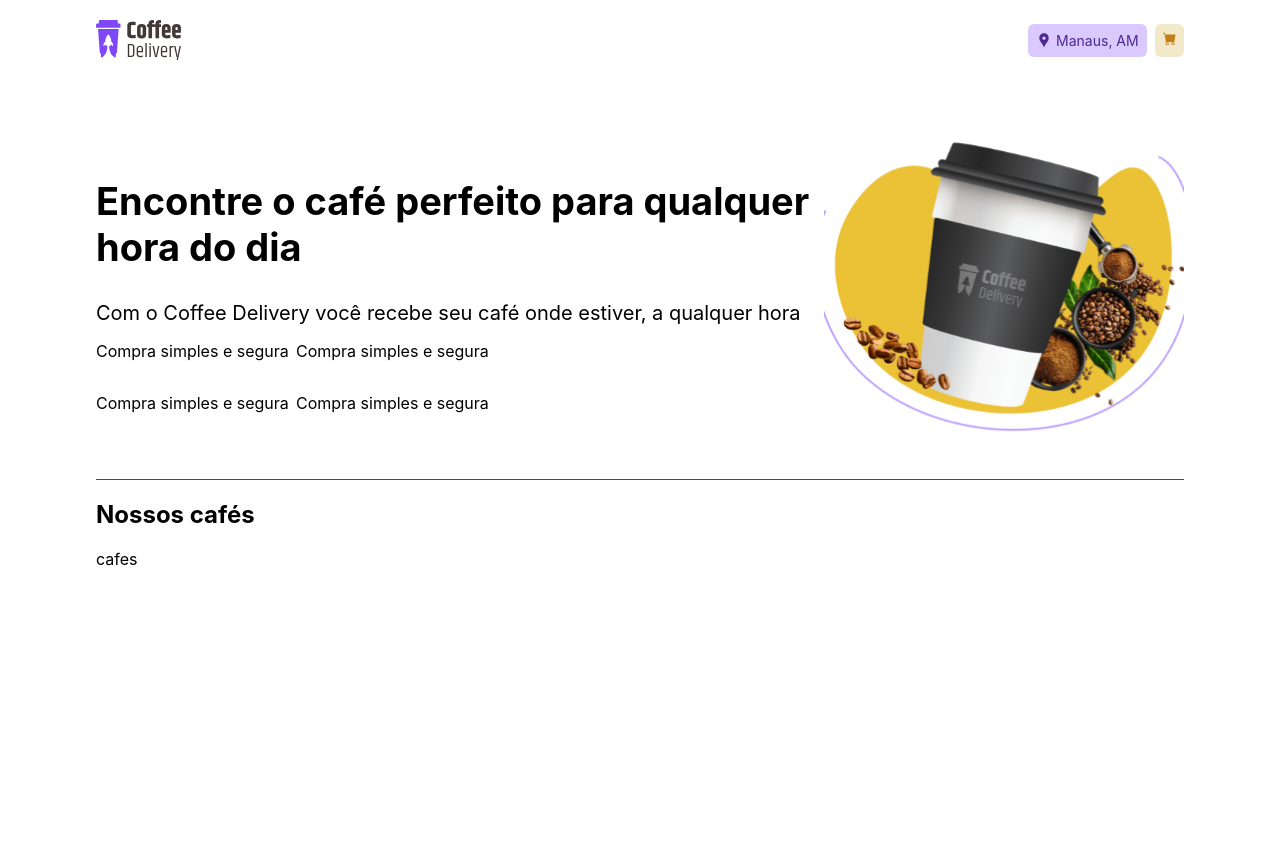
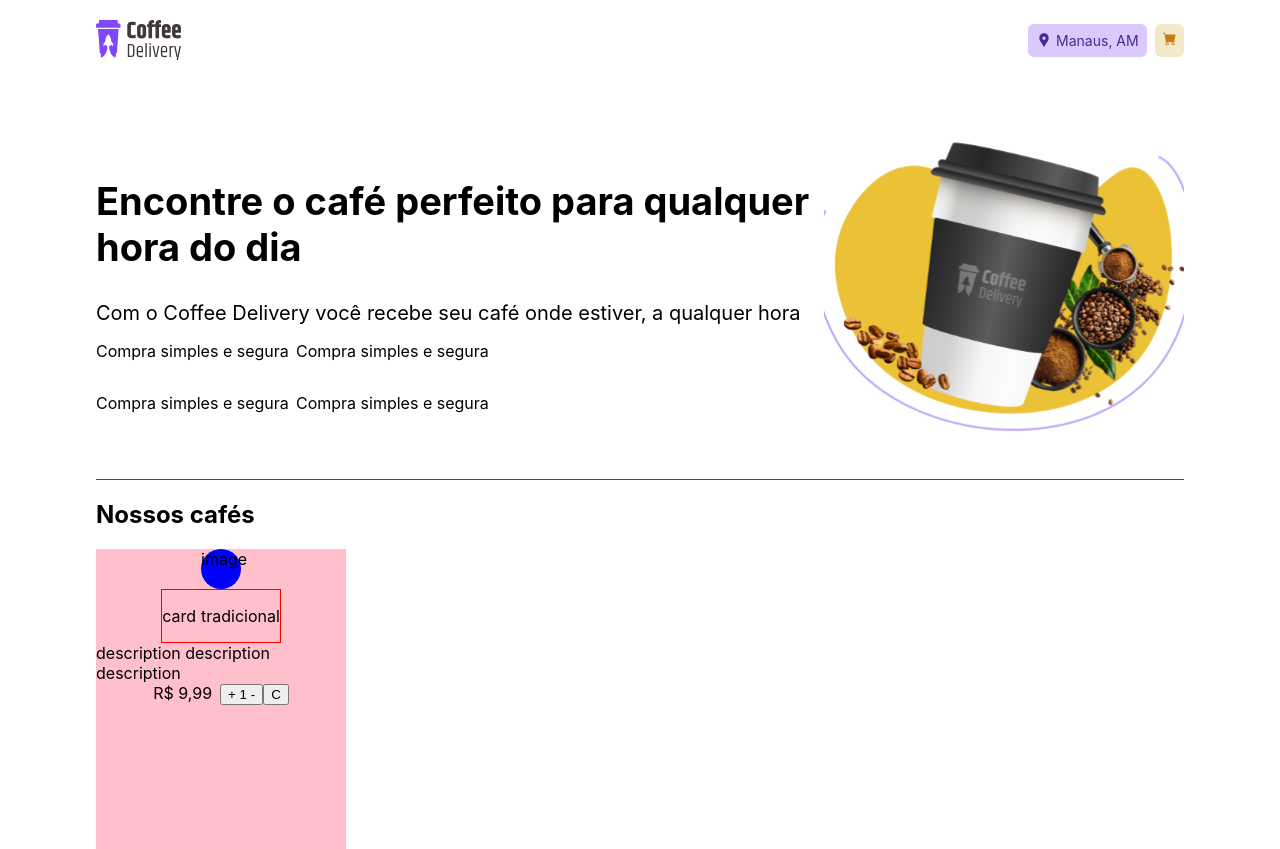
Before and after one commit to flavianahmias/rocket-coffee-delivery, a React (Create React App) app: page / in a window 1280 px wide. Before the commit the page ends 800 px from the top, so only its background shows below. Built offline with nearby package versions, Linux system fonts and the light colour scheme.

Commit message:
feat: create structure for coffee card

```diff
--- /dev/null
+++ b/src/components/card/index.js
@@ -0,0 +1,39 @@
+import React from "react";
+import styles from "./styles.module.scss";
+
+function Card() {
+  const nome = "expresso tradicional";
+  const tags = ["card", "tradicional"];
+  const description = "description description description";
+  const value = "9,99";
+
+  //https://www.figma.com/file/9voOXFDUMIRJxFzTKhzC5p/Coffee-Delivery-%E2%80%A2-Desafio-React-(Copy)?node-id=220%3A1450&mode=dev
+
+  return (
+    <div className={styles.card}>
+      <div className={styles.image}>image</div>
+
+      <div className={styles.tags}>
+        {tags.map((tag, index) => {
+          return <p key={index}>{tag}</p>;
+        })}
+      </div>
+
+      <span> {description}</span>
+
+      <div className={styles.infos}>
+        <span>R$ {value}</span>
+
+        <div className={styles.actions}>
+          <div className={styles.quantity}>
+            <button> + 1 -</button>
+
+            <button>C</button>
+          </div>
+        </div>
+      </div>
+    </div>
+  );
+}
+
+export default Card;
--- /dev/null
+++ b/src/components/card/styles.module.scss
@@ -0,0 +1,29 @@
+.card {
+  width: 250px;
+  height: 300px;
+  background-color: pink;
+  justify-content: start;
+  align-items: center;
+  display: flex;
+  flex-direction: column;
+
+  .image {
+    width: 40px;
+    height: 40px;
+    background-color: blue;
+    border-radius: 100%;
+  }
+
+  .tags {
+    border: 1px solid red;
+    display: flex;
+    gap: 5px;
+  }
+
+  .infos {
+    display: flex;
+    flex-direction: row;
+
+    gap: 8px;
+  }
+}
--- a/src/pages/home/index.js
+++ b/src/pages/home/index.js
@@ -2,6 +2,7 @@ import React from "react";
 import Header from "../../components/header";
 import styles from "./styles.module.scss";
 import { ReactComponent as CoffeeImage } from "../../assets/images/Imagem.svg";
+import Card from "../../components/card";
 
 function Home() {
   return (
@@ -28,7 +29,9 @@ function Home() {
       <section className={styles.catalog}>
         <h1> Nossos cafés</h1>
 
-        <div>cafes</div>
+        <div>
+          <Card />
+        </div>
       </section>
     </div>
   );
```
